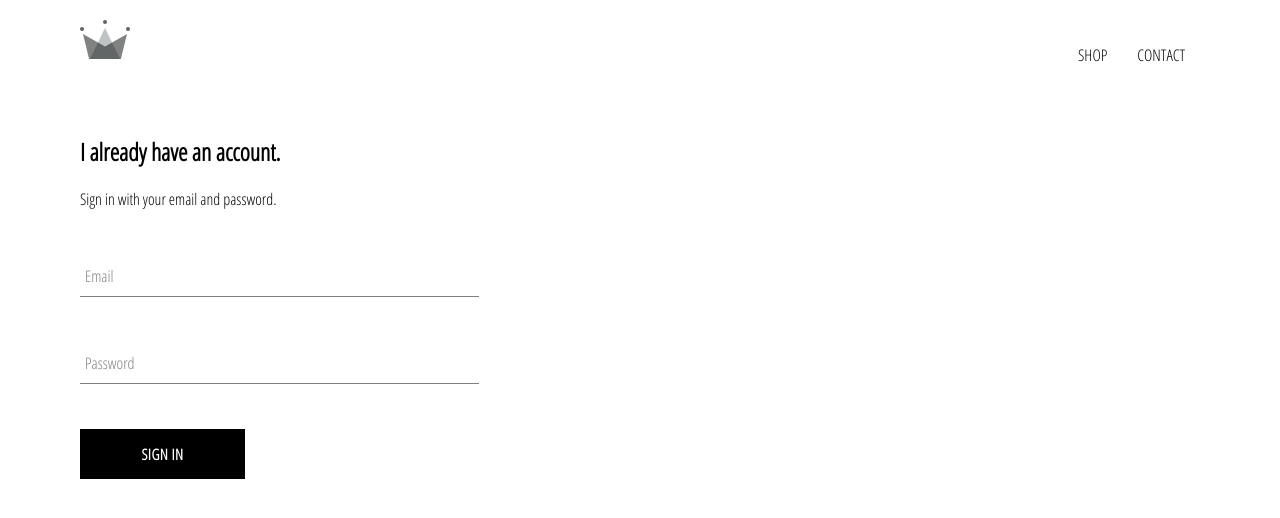
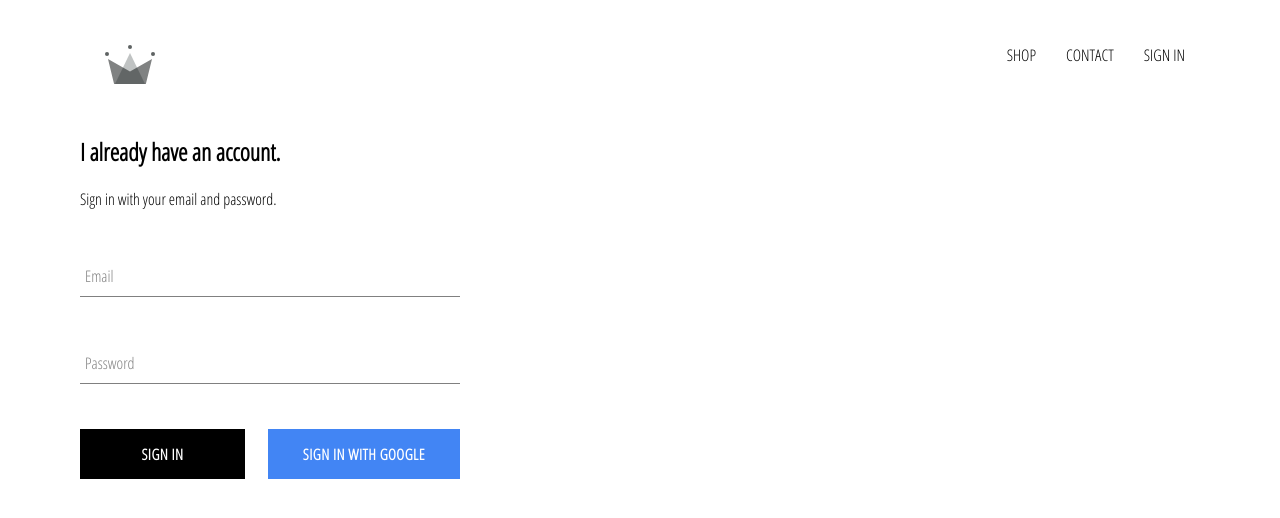
Before and after one commit to sumeyye-uzgor/CRWN-Clothing, a React (Create React App) app: page /signin in a window 1280 px wide. Shown: the top 518 px of the page. Built offline with nearby package versions, Linux system fonts and the light colour scheme; no server answers.

Commit message:
integrated firebase into application, created sign in page with sign in component and sign in with google.

```diff
--- a/package.json
+++ b/package.json
@@ -6,6 +6,7 @@
     "@testing-library/jest-dom": "^5.11.4",
     "@testing-library/react": "^11.1.0",
     "@testing-library/user-event": "^12.1.10",
+    "firebase": "^8.2.1",
     "node-sass": "4.14.1",
     "react": "^17.0.1",
     "react-dom": "^17.0.1",
--- a/src/App.css
+++ b/src/App.css
@@ -6,3 +6,7 @@
     text-decoration: none;
     color: black;
 }
+
+*{
+    box-sizing: border-box;
+}
--- a/src/App.js
+++ b/src/App.js
@@ -1,20 +1,40 @@
 import React from 'react';
 import { Switch, Route } from 'react-router-dom'
+
 import './App.css';
+
 import HomePage from './pages/homepage/homepage.component'
 import ShopPage from './pages/shop/shop.component'
 import Header from "./components/header/header.component";
 import SignInAndSignUpPage from './pages/sign-in-and-sign-up/sign-in-and-sign-up.component';
+import { auth } from './firebase/firebase.utils';
 
 const HatsPage = () => (
   <div>
     <h1> HATS PAGE </h1>
   </div>
 )
-function App() {
+class App extends React.Component {
+  constructor() {
+    super()
+    this.state = {
+      currentUser: null
+    }
+  }
+  unsubscribeFromAuth = null
+  componentDidMount() {
+    this.unsubscribeFromAuth = auth.onAuthStateChanged(user => {
+      this.setState({ currentUser: user })
+      console.log(user)
+    })
+  }
+  componentWillUnmount() {
+    this.unsubscribeFromAuth();
+  }
+  render() {
     return (
       <div>
-      <Header />
+        <Header currentUser={this.state.currentUser} />
         <Switch>
           <Route exact path='/' component={HomePage} />
           <Route exact path='/shop' component={ShopPage} />
@@ -24,5 +44,6 @@
       </div>
     );
   }
+}
 
 export default App;
--- a/src/components/custom-button/custom-button.component.jsx
+++ b/src/components/custom-button/custom-button.component.jsx
@@ -2,8 +2,8 @@
 
 import './custom-button.styles.scss'
 
-const CustomButton = ({ children, ...otherProops }) => (
-    <button className="custom-button" {...otherProops}>
+const CustomButton = ({ children, isGoogleSingIn, ...otherProops }) => (
+    <button className={`${isGoogleSingIn ? 'google-sign-in' : ''} custom-button`} {...otherProops}>
         {children}
     </button>
 );
--- a/src/components/custom-button/custom-button.styles.scss
+++ b/src/components/custom-button/custom-button.styles.scss
@@ -19,4 +19,12 @@
     color: black;
     border: 1px solid black;
   }
+  &.google-sign-in{
+    background-color: #4285f4;
+    color: white;
+    &:hover{
+      background-color: #357ae8;
+      border: none;
+    }
+  }
 }
--- a/src/components/header/header.component.jsx
+++ b/src/components/header/header.component.jsx
@@ -1,14 +1,21 @@
 import React from 'react';
 import './header.styles.scss'
 import { Link } from "react-router-dom";
+import { auth } from '../../firebase/firebase.utils'
 import { ReactComponent as Logo } from "../../assets/crown.svg";
 
-const Header = () => (
+const Header = ({ currentUser }) => (
     <div className="header">
-        <Link to='/'> <Logo /> </Link>
+        <Link to='/' className='logo-container'> <Logo className='logo' /> </Link>
         <div className="options">
             <Link className="option" to="/shop">SHOP</Link>
             <Link className="option" to="/contact">CONTACT</Link>
+            {
+                currentUser ?
+                    <div className="option" onClick={() => auth.signOut()}>SIGN OUT</div>
+                    :
+                    <Link className="option" to="/signin">SIGN IN</Link>
+            }
         </div>
     </div>
 )
--- a/src/components/header/header.styles.scss
+++ b/src/components/header/header.styles.scss
@@ -20,6 +20,7 @@
 
     .option {
       padding: 10px 15px;
+      cursor: pointer;
     }
   }
 }
--- a/src/components/sign-in/sign-in.component.jsx
+++ b/src/components/sign-in/sign-in.component.jsx
@@ -1,6 +1,7 @@
 // import { ReactComponent } from '*.svg';
 import React from 'react'
 import FormInput from '../form-input/form-input.component'
+import { SignInWithGoogle } from '../../firebase/firebase.utils.js'
 import CustomButton from '../custom-button/custom-button.component'
 import './sign-in.styles.scss'
 
@@ -28,7 +29,10 @@
                 <form onSubmit={this.handleSubmit}>
                     <FormInput type="email" name="email" label="Email" handleChange={this.handleChange} value={this.state.email} required />
                     <FormInput type="password" name="password" label="Password" handleChange={this.handleChange} value={this.state.password} required />
-                    <CustomButton type="submit">Sign IN</CustomButton>
+                    <div className="buttons">
+                        <CustomButton type="submit">Sign In</CustomButton>
+                        <CustomButton isGoogleSingIn onClick={SignInWithGoogle}>Sign In With Google</CustomButton>
+                    </div>
                 </form>
             </div>
         )
--- a/src/components/sign-in/sign-in.styles.scss
+++ b/src/components/sign-in/sign-in.styles.scss
@@ -1,5 +1,5 @@
 .sign-in{
- width: 30vw;
+ width: 380px;
  display: flex;
  flex-direction: column;
 
@@ -7,5 +7,9 @@
      margin: 10px 0;
 
  }
+ .buttons{
+     display: flex;
+     justify-content: space-between;
+ }
 
 }
--- /dev/null
+++ b/src/firebase/firebase.utils.js
@@ -0,0 +1,23 @@
+import firebase from 'firebase/app';
+import 'firebase/firestore';
+import 'firebase/auth';
+import SignIn from '../components/sign-in/sign-in.component';
+
+const config = {
+    apiKey: "AIzaSyDl-NvFjC9YRhEwVpFQpwzdyp1CCQT0EGA",
+    authDomain: "crwn-clothes-db-cb99c.firebaseapp.com",
+    projectId: "crwn-clothes-db-cb99c",
+    storageBucket: "crwn-clothes-db-cb99c.appspot.com",
+    messagingSenderId: "450742110358",
+    appId: "1:450742110358:web:87449c5964f3c7e7205ab7",
+    measurementId: "G-25VBET5CQ7"
+};
+
+firebase.initializeApp(config);
+
+export const auth = firebase.auth();
+export const firestore = firebase.firestore();
+const provider = new firebase.auth.GoogleAuthProvider();
+provider.setCustomParameters({ prompt: 'select_account' })
+export const SignInWithGoogle = () => auth.signInWithPopup(provider);
+export default firebase;
```
Also changed, not shown: 2 other files (tests, documents, lock files or other folders). Lines whose indentation alone changed are shown as unchanged.
